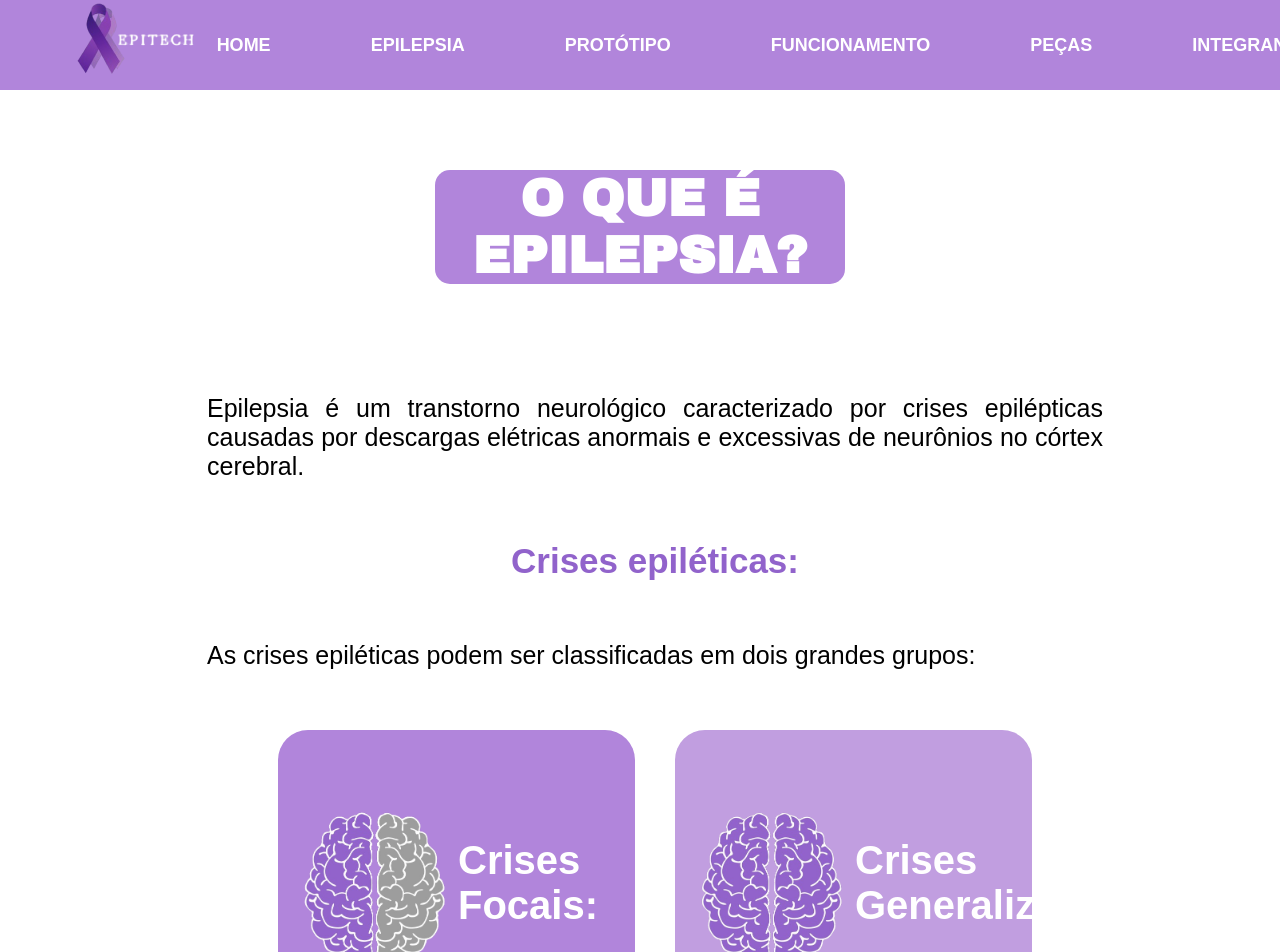
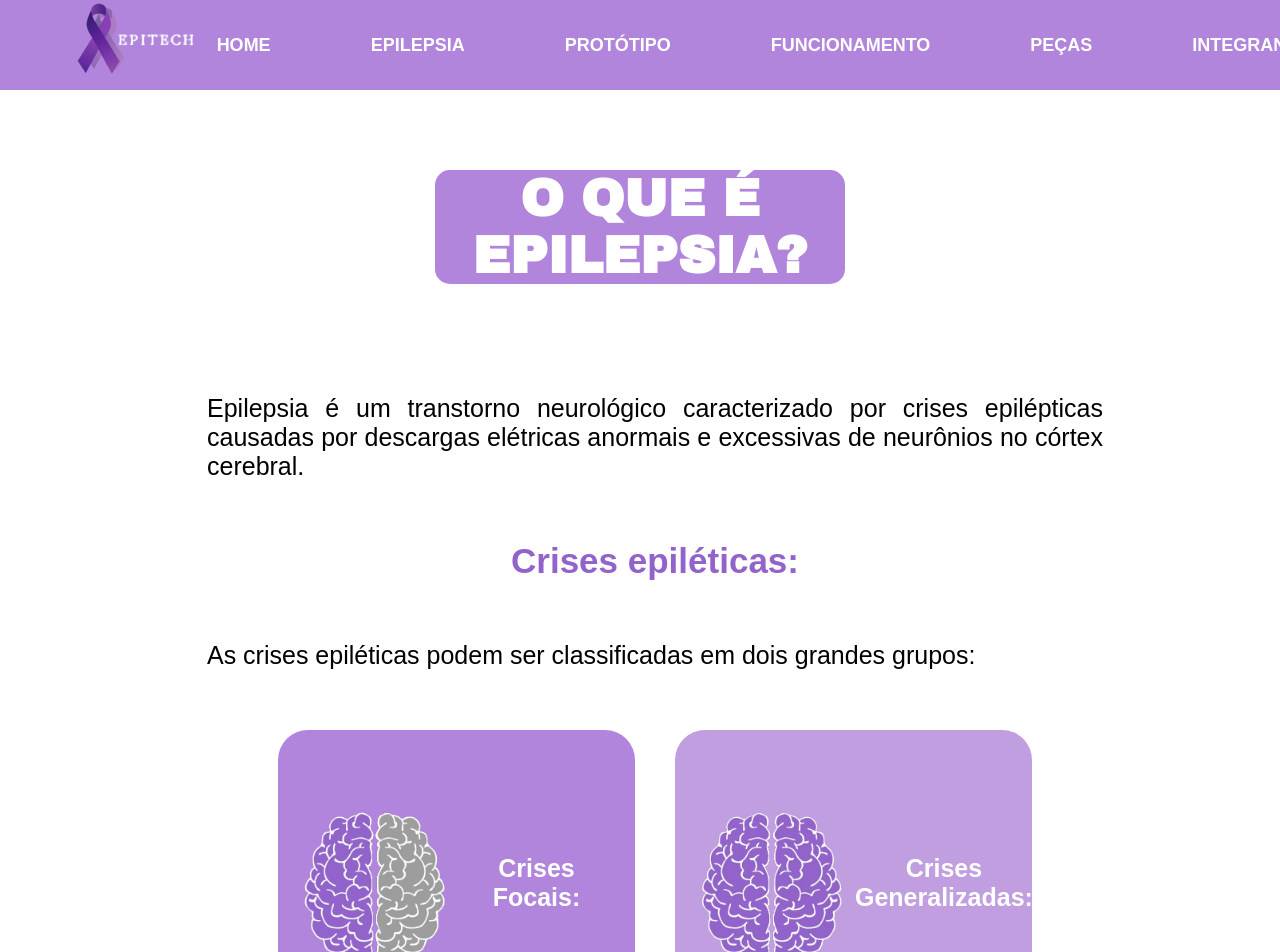
Before and after one commit to adrielly1/epitech2, a React (Vite) app: page /epilepsia in a window 1280 px wide. Shown: the top 952 px of the page. Built offline with nearby package versions, Linux system fonts and the light colour scheme.

Commit message:
Implementação do vídeo do jogo

```diff
--- a/src/pages/Epilepsia.jsx
+++ b/src/pages/Epilepsia.jsx
@@ -6,6 +6,7 @@ import seringa from "../assets/seringa.png"
 import Reme from "../assets/remedios.png"
 import Cerebro510 from "../assets/cerebro5-10.png"
 import Cerebro1010 from "../assets/cerebro10-10.png"
+import JOGO from "../assets/jogo.mp4"
 import Epi from "../assets/Epilepsia.png"
 import Footer from "./Footer"
 
@@ -73,6 +74,21 @@ export default function Epilepsia() {
           </div>
         </section>
 
+        <section>
+          <h2>Jogo</h2>
+          <div className="text">
+            <p>Você pode explorar um pouco mais da epilepsia a partir do nosso jogo. Veja:</p>
+          </div>
+
+          <div className="vdd">
+            <video width="800" height="500" controls>
+              <source src={JOGO} type="video/mp4" />
+              Seu navegador não suporta a exibição de vídeos.
+            </video>
+
+          </div>
+
+        </section>
 
 
 
--- a/src/pages/Epilepsia.styles.js
+++ b/src/pages/Epilepsia.styles.js
@@ -12,8 +12,19 @@ export const Conteudo = styled.main`
         margin-left: 60px;
     }
     h3 {
-        font-size: 40px;
+        font-size: 25px;
+        text-align: center;
     }
+
+    .vdd {
+         display: flex;
+        justify-content: center;
+        align-items: center;
+        margin-top: 20px;
+        width: 100%;
+
+    }
+
 
     .cardPurple {
         width: 30%;
--- a/src/pages/Pecas.styles.js
+++ b/src/pages/Pecas.styles.js
@@ -38,7 +38,7 @@ export const Conteudo = styled.main`
     }
 
     section img {
-        width: 400px;
+        width: 300px;
     }
 
     @media screen and (max-width: 1020px){
```
Also changed, not shown: 1 other file (tests, documents, lock files or other folders).
